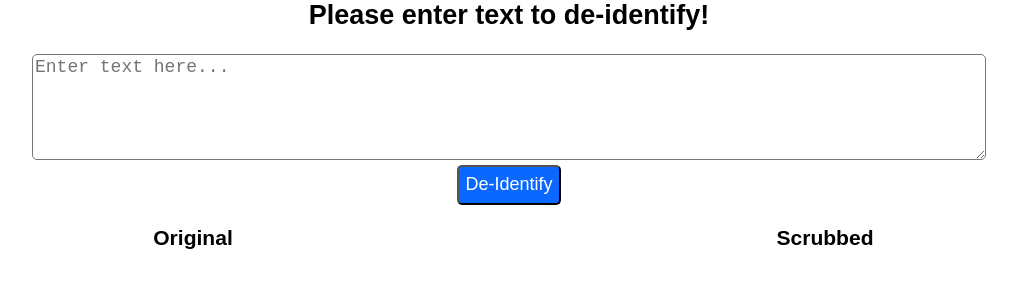
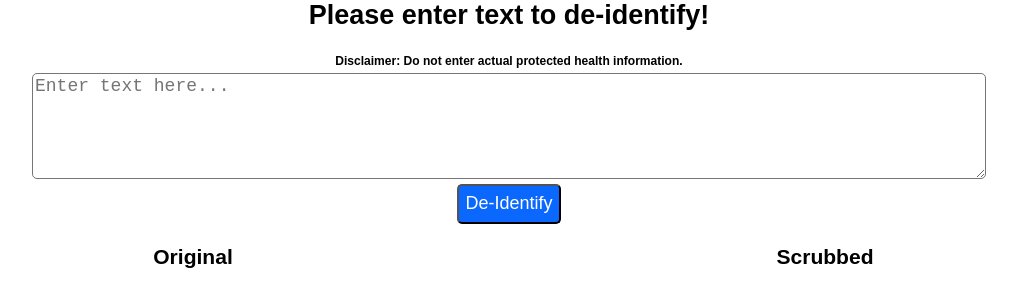
Before and after one commit to MedleyHealth/anoni, a Flask app: page / in a window 1280 px wide. Shown: the part 22-329 px from the top of the page, without its empty margins (131-1148 px from the left). Run offline with Flask 2, Linux system fonts and the light colour scheme.

Commit message:
Add disclaimer above text entry

```diff
--- a/static/css/master.css
+++ b/static/css/master.css
@@ -6,6 +6,10 @@ html, body {
 .content {
   margin: auto;
   text-align: center;
+}
+
+.disclaimer {
+  margin: 5px;
 }
 
 .textarea-form {
--- a/templates/home.html
+++ b/templates/home.html
@@ -24,6 +24,7 @@
 
     <div class="content">
       <h2>Please enter text to de-identify!</h2>
+      <h6 class="disclaimer">Disclaimer: Do not enter actual protected health information.</h6>
       <form class="" id="textform">
         <div><textarea name="input_text" form="textform" class="textarea-form" placeholder="Enter text here..."></textarea></div>
         <div><input name="submit" type="submit" id="text-submit" value="De-Identify"></div>
```
